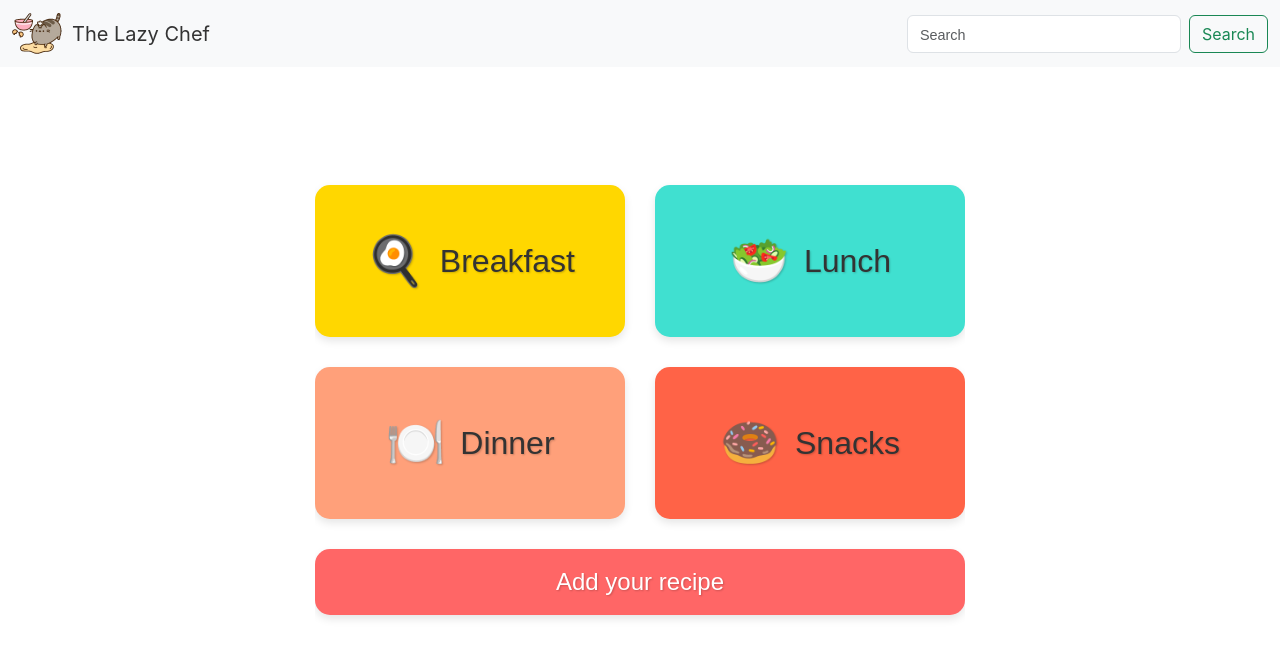
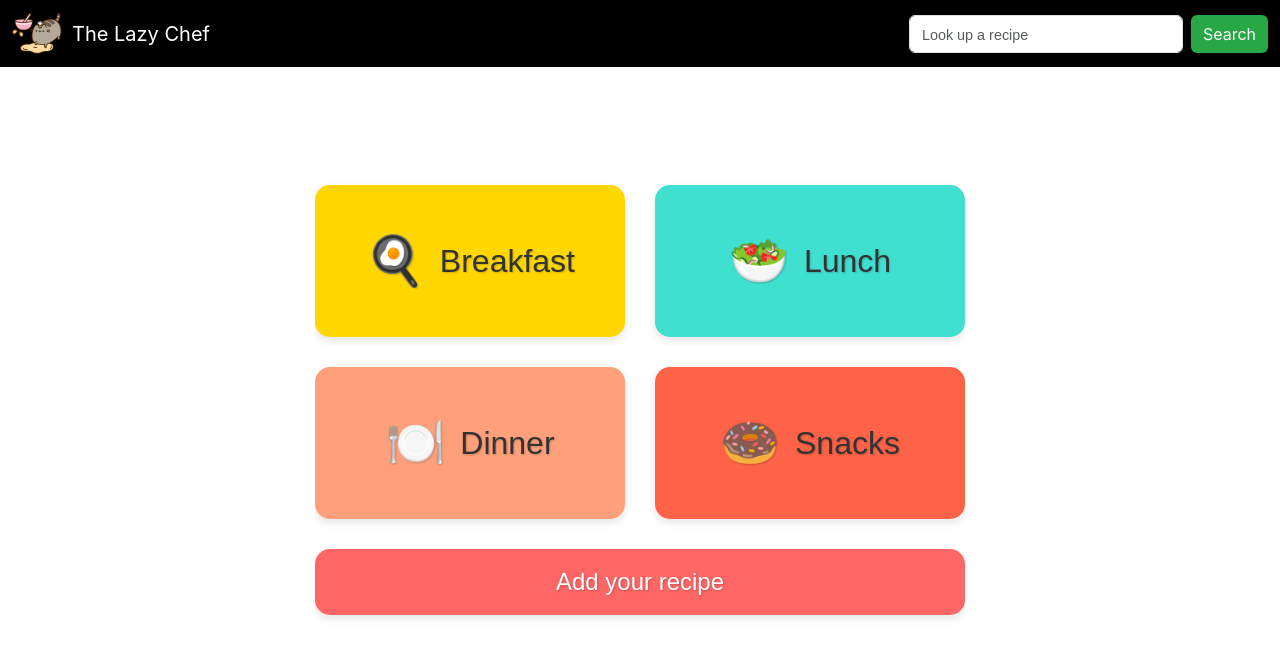
Before and after one commit to VScodess/The-Lazy-Chef, a React (Create React App) app in the folder frontend/: page / in a window 1280 px wide. Shown: the top 658 px of the page. Built offline with nearby package versions, Linux system fonts and the light colour scheme; the HTML template or start-up script is replaced by a standard one.

Commit message:
Added colors to the navbar

```diff
--- a/frontend/src/components/Navbar.css
+++ b/frontend/src/components/Navbar.css
@@ -11,5 +11,15 @@
 
 .navbar-brand span {
     font-size: 1 em;
-    color: #333;
+    color: white;
 }
+
+.navbar-custom {
+    background-color: black;
+}
+
+.custom-search-button {
+    background-color: #28a745 !important;
+    color: white;
+    border: white;
+  }
--- a/frontend/src/components/Navbar.js
+++ b/frontend/src/components/Navbar.js
@@ -10,15 +10,15 @@ const Navbar = () => {
     };
 
     return (
-        <nav className="navbar bg-body-tertiary fixed-top">
+        <nav className="navbar fixed-top navbar-custom">
             <div className="container-fluid">
                 <div className="navbar-brand" onClick={handleLogoClick}>
                     <img src="/catCook.png" alt="Website Logo" />
                     <span>The Lazy Chef</span>
                 </div>
                 <form className="d-flex" role="search">
-                    <input className="form-control me-2" type="search" placeholder="Search" aria-label="Search" />
-                    <button className="btn btn-outline-success" type="submit">Search</button>
+                    <input className="form-control me-2" type="search" placeholder="Look up a recipe" aria-label="Search" />
+                    <button className="btn custom-search-button" type="submit">Search</button>
                 </form>
             </div>
         </nav>
```
